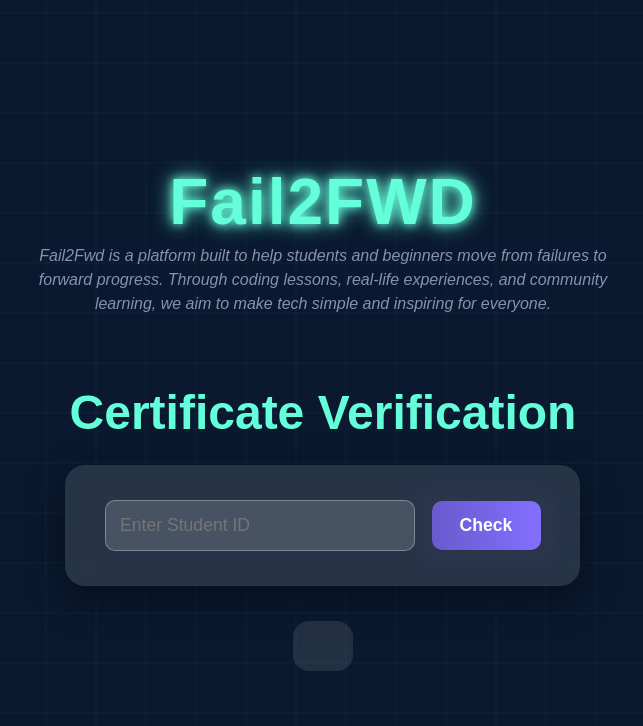
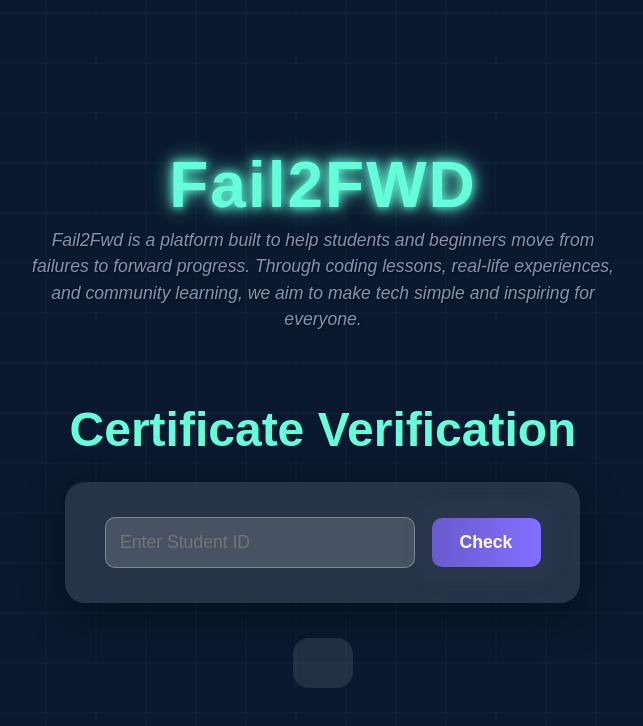
Before and after one commit to karanpunwatkar/Fail2FWD-Certificate-Verification, a plain HTML site: page index.html in a window 1280 px wide. Shown: the whole page, without its empty margins (317-960 px from the left). Drawn offline with Linux system fonts and the light colour scheme.

Commit message:
Update style.css

```diff
--- a/style.css
+++ b/style.css
@@ -164,13 +164,15 @@ button:hover {
 }
 
 .tagline {
-  font-size: 1rem;
+  font-size: 1.1rem; /* Changed font-size */
   font-style: italic;
   color: #8892b0;
   max-width: 600px;
   margin-top: 5px;
   line-height: 1.5;
   text-align: center;
+  /* Added text shadow for better contrast */
+  text-shadow: 1px 1px 2px rgba(0,0,0,0.5);
 }
 
 @media (max-width: 768px) {
```
